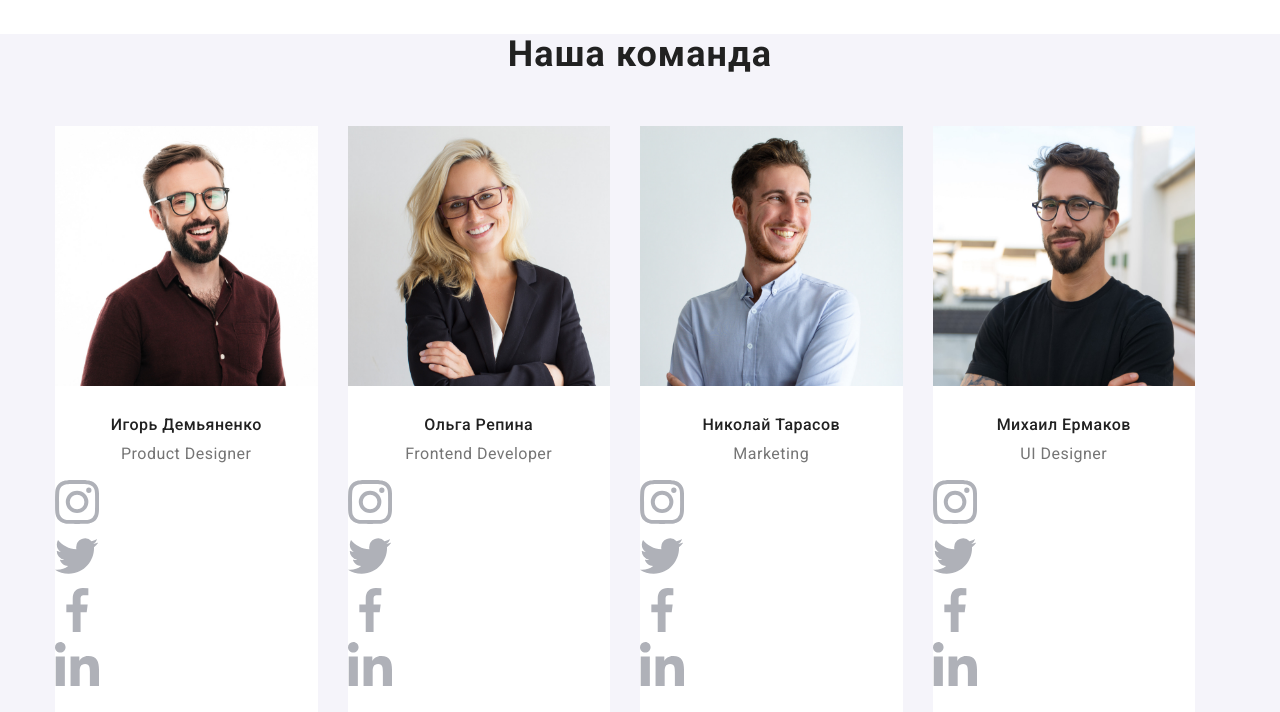
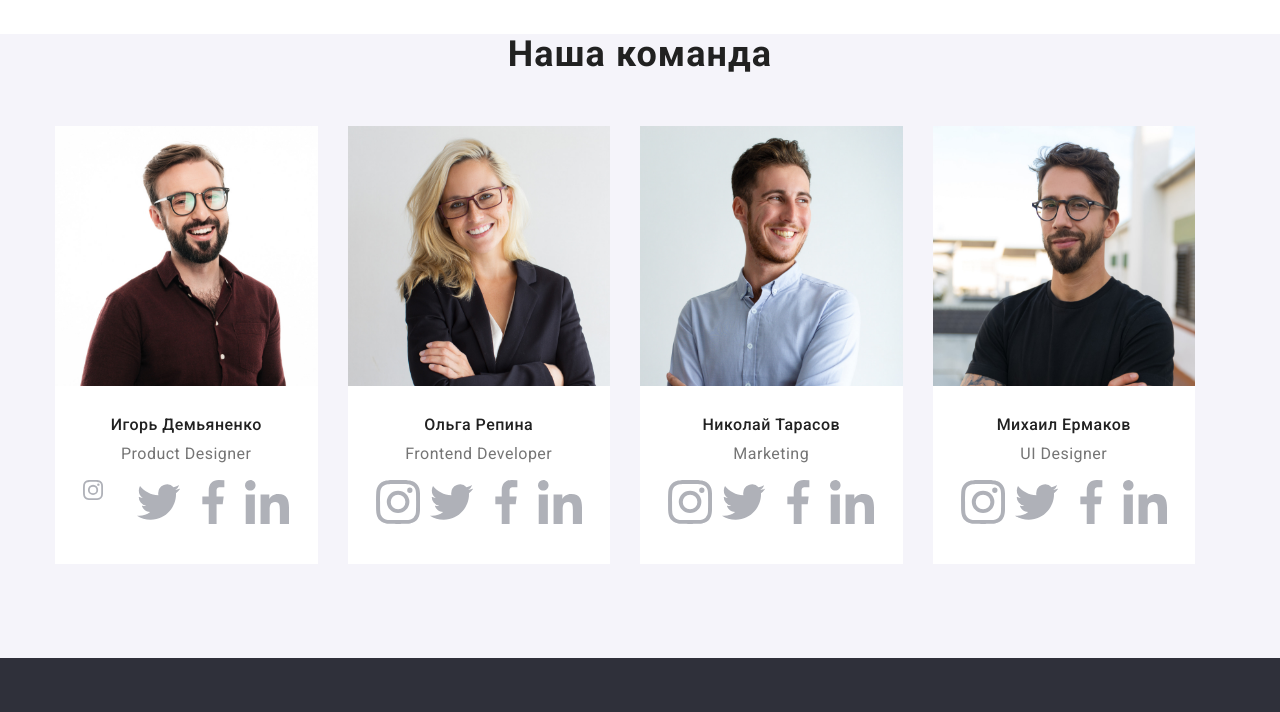
Before and after one commit to CheekyGeroin/goit-markup-hw-04, a plain HTML site: page index.html in a window 1280 px wide. Shown: the part 1570-2282 px from the top of the page. Drawn offline with nearby package versions, Linux system fonts and the light colour scheme.

Commit message:
поставил значки соц. сетей в карточках команды

```diff
--- a/css/style.css
+++ b/css/style.css
@@ -216,6 +216,7 @@ img {
   list-style: none;
 }
 .team-card {
+  display: flex;
   background-color: var(--main-background-color);
   margin-right: 30px;
 }
@@ -229,7 +230,13 @@ img {
   margin-bottom: 16px;
 }
 .social-list {
+  display: flex;
+  justify-content: center;
+  text-align: center;
   list-style: none;
+}
+.social-item:not(:last-child){
+  margin-right: 10px;
 }
 .social-icon {
   display: flex;
@@ -242,6 +249,9 @@ img {
   background-color: var(--main-background-color);
   fill: var(--primary-icon-color);
   cursor: pointer;
+}
+.icon{
+  display: flex;
 }
 .social-icon:hover,
 .social-icon:focus {
--- a/index.html
+++ b/index.html
@@ -136,8 +136,8 @@
                 <p lang="en" class="text-team">Product Designer</p>
                 <ul class="social-list">
                   <li class="social-item">
-                    <svg class="social-icon">
-                      <use class="icon" href="./images/icon.svg#instagram"></use>
+                    <svg class="social-icon" width="20" height="20">
+                      <use class="icon" href="./images/icon.svg#instagram" width="20" height="20" ></use>
                     </svg>
                   </li>
                   <li class="social-item">
```
